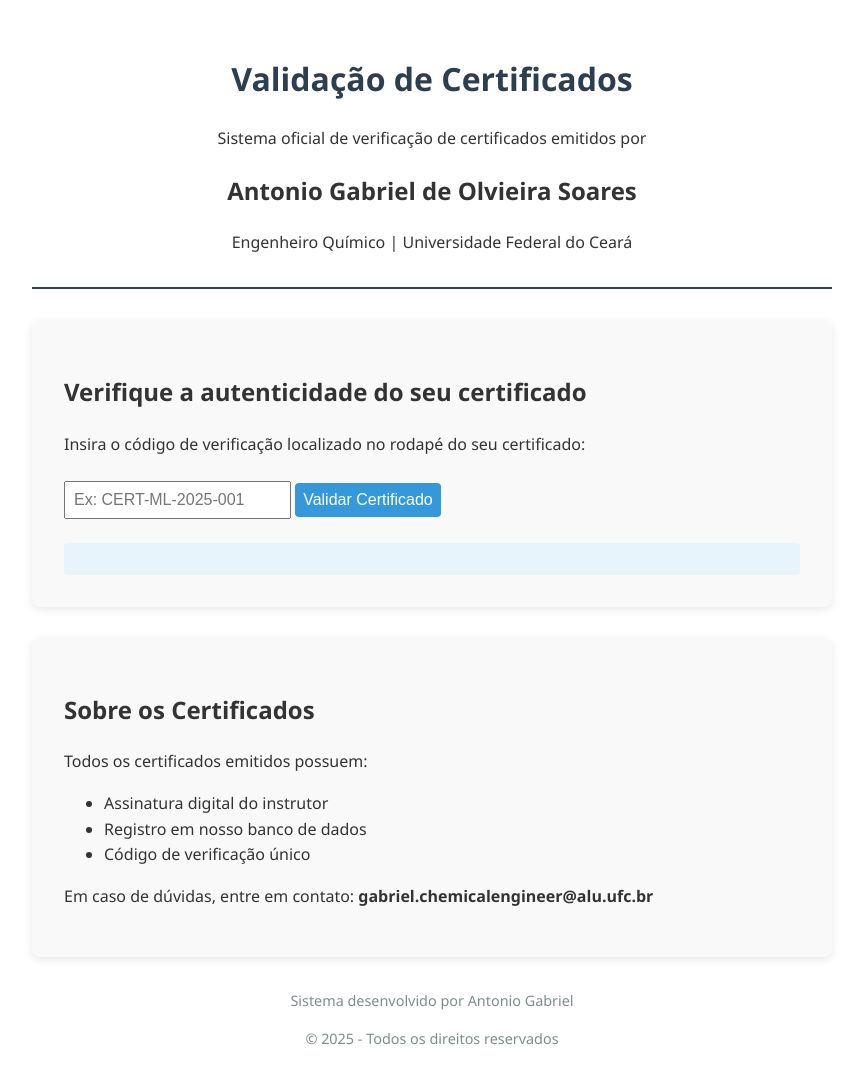
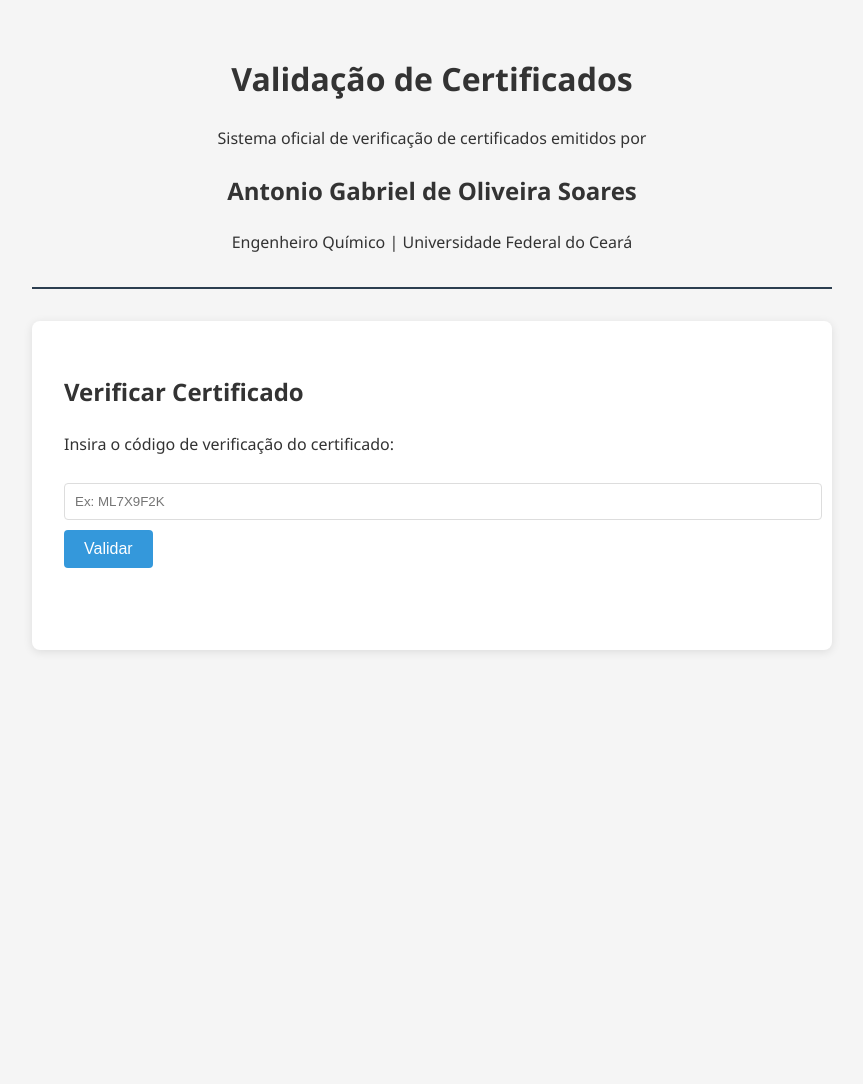
Before and after one commit to TerabyteGS/validar_certificados, a plain HTML site: page index.html in a window 1280 px wide. Shown: the whole page, without its empty margins (208-1071 px from the left). After the commit the page ends 800 px from the top, so only its background shows below. Drawn offline with Linux system fonts and the light colour scheme.

Commit message:
Update index.html

```diff
--- a/index.html
+++ b/index.html
@@ -3,7 +3,7 @@
 <head>
   <meta charset="UTF-8">
   <meta name="viewport" content="width=device-width, initial-scale=1.0">
-  <title>Validação de Certificados | Antonio Gabriel de Oliveira Soares</title>
+  <title>Validação de Certificados | Antonio Gabriel</title>
   <style>
     body {
       font-family: 'Segoe UI', Arial, sans-serif;
@@ -12,55 +12,58 @@
       margin: 0 auto;
       padding: 2rem;
       color: #333;
+      background-color: #f5f5f5;
     }
     header {
       text-align: center;
       margin-bottom: 2rem;
+      padding-bottom: 1rem;
       border-bottom: 2px solid #2c3e50;
-      padding-bottom: 1rem;
-    }
-    h1 {
-      color: #2c3e50;
     }
     .card {
-      background: #f9f9f9;
+      background: white;
       border-radius: 8px;
       padding: 2rem;
       box-shadow: 0 2px 10px rgba(0,0,0,0.1);
       margin-bottom: 2rem;
     }
-    input, button {
-      padding: 0.5rem;
-      font-size: 1rem;
-      margin: 0.5rem 0;
+    input {
+      padding: 10px;
+      width: 100%;
+      margin: 10px 0;
+      border: 1px solid #ddd;
+      border-radius: 4px;
     }
     button {
       background: #3498db;
       color: white;
       border: none;
+      padding: 10px 20px;
       border-radius: 4px;
       cursor: pointer;
-      transition: background 0.3s;
+      font-size: 16px;
     }
     button:hover {
       background: #2980b9;
     }
     #resultado {
-      margin-top: 1rem;
-      padding: 1rem;
-      background: #e8f4fc;
+      margin-top: 20px;
+      padding: 15px;
       border-radius: 4px;
     }
-    footer {
-      text-align: center;
-      margin-top: 2rem;
-      font-size: 0.9rem;
-      color: #7f8c8d;
+    .valid {
+      background: #e8f8f5;
+      border: 1px solid #2ecc71;
+    }
+    .invalid {
+      background: #fde8e8;
+      border: 1px solid #e74c3c;
     }
     .signature {
       font-family: 'Brush Script MT', cursive;
-      font-size: 1.5rem;
+      font-size: 24px;
       color: #2c3e50;
+      margin-top: 15px;
     }
   </style>
 </head>
@@ -68,70 +71,64 @@
   <header>
     <h1>Validação de Certificados</h1>
     <p>Sistema oficial de verificação de certificados emitidos por</p>
-    <h2>Antonio Gabriel de Olvieira Soares</h2>
+    <h2>Antonio Gabriel de Oliveira Soares</h2>
     <p>Engenheiro Químico | Universidade Federal do Ceará</p>
   </header>
 
   <div class="card">
-    <h2>Verifique a autenticidade do seu certificado</h2>
-    <p>Insira o código de verificação localizado no rodapé do seu certificado:</p>
+    <h2>Verificar Certificado</h2>
+    <p>Insira o código de verificação do certificado:</p>
 
-    <input type="text" id="codigo" placeholder="Ex: CERT-ML-2025-001">
-    <button onclick="validar()">Validar Certificado</button>
+    <input type="text" id="codigo" placeholder="Ex: ML7X9F2K" autocomplete="off">
+    <button onclick="validarCertificado()">Validar</button>
 
     <div id="resultado"></div>
   </div>
 
-  <div class="card">
-    <h2>Sobre os Certificados</h2>
-    <p>Todos os certificados emitidos possuem:</p>
-    <ul>
-      <li>Assinatura digital do instrutor</li>
-      <li>Registro em nosso banco de dados</li>
-      <li>Código de verificação único</li>
-    </ul>
-    <p>Em caso de dúvidas, entre em contato: <strong>gabriel.chemicalengineer@alu.ufc.br</strong></p>
-  </div>
-
-  <footer>
-    <p>Sistema desenvolvido por Antonio Gabriel</p>
-    <p>© 2025 - Todos os direitos reservados</p>
-  </footer>
-
   <script>
-    async function validar() {
+    async function validarCertificado() {
       const codigo = document.getElementById('codigo').value.trim();
+      const resultadoDiv = document.getElementById('resultado');
 
       if (!codigo) {
-        document.getElementById('resultado').innerHTML =
-          '<p style="color:#e74c3c;">Por favor, insira um código de verificação.</p>';
+        resultadoDiv.innerHTML = '<p class="invalid">Por favor, insira um código de verificação.</p>';
         return;
       }
 
       try {
         const response = await fetch('database.json');
+        if (!response.ok) throw new Error('Erro ao carregar dados');
+
         const certificados = await response.json();
         const certificado = certificados.find(c => c.codigo === codigo);
 
         if (certificado) {
-          document.getElementById('resultado').innerHTML = `
-            <h3>Certificado Válido</h3>
-            <p><strong>Nome:</strong> ${certificado.nome}</p>
-            <p><strong>Curso:</strong> ${certificado.curso}</p>
-            <p><strong>Data:</strong> ${certificado.data}</p>
-            <p><strong>Carga Horária:</strong> ${certificado.carga_horaria}</p>
-            <p class="signature">${certificado.instrutor || '[Antonio Gabriel de Oliveira Soares]'}</p>
-            <small>Verificação realizada em ${new Date().toLocaleDateString()}</small>
+          resultadoDiv.innerHTML = `
+            <div class="valid">
+              <h3>Certificado Válido</h3>
+              <p><strong>Nome:</strong> ${certificado.nome}</p>
+              <p><strong>Curso:</strong> ${certificado.curso}</p>
+              <p><strong>Data:</strong> ${certificado.data}</p>
+              <p><strong>Carga Horária:</strong> ${certificado.carga_horaria}</p>
+              <p class="signature">${certificado.instrutor}</p>
+              <small>Verificado em ${new Date().toLocaleDateString('pt-BR')}</small>
+            </div>
           `;
         } else {
-          document.getElementById('resultado').innerHTML =
-            '<p style="color:#e74c3c;">Código inválido. Por favor, verifique o número.</p>';
+          resultadoDiv.innerHTML = '<p class="invalid">Código inválido. Verifique o código digitado.</p>';
         }
       } catch (error) {
-        document.getElementById('resultado').innerHTML =
-          '<p style="color:#e74c3c;">Erro na validação. Tente novamente mais tarde.</p>';
+        resultadoDiv.innerHTML = '<p class="invalid">Erro na validação. Tente novamente mais tarde.</p>';
+        console.error('Erro:', error);
       }
     }
+
+    // Permite pressionar Enter para validar
+    document.getElementById('codigo').addEventListener('keypress', function(e) {
+      if (e.key === 'Enter') {
+        validarCertificado();
+      }
+    });
   </script>
 </body>
 </html>
```
